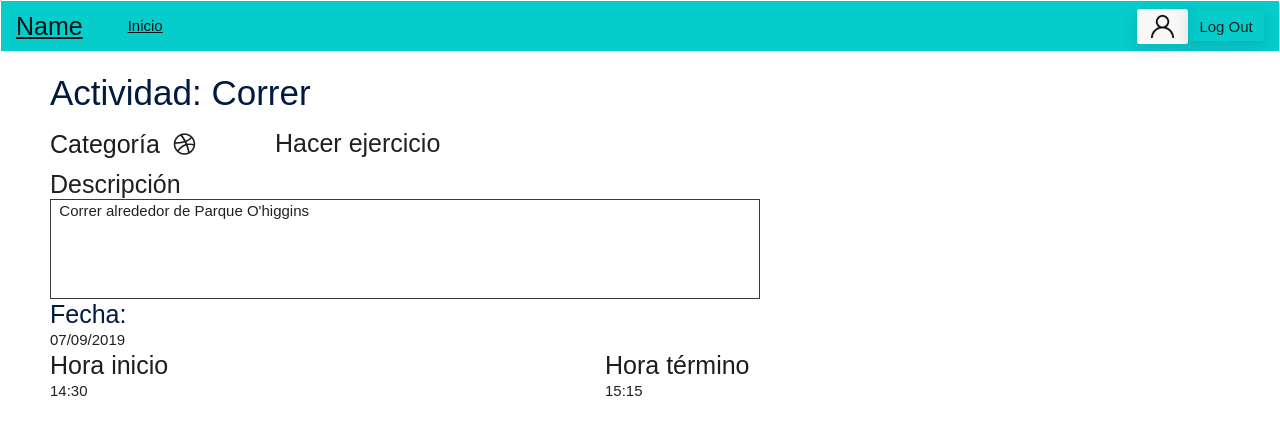
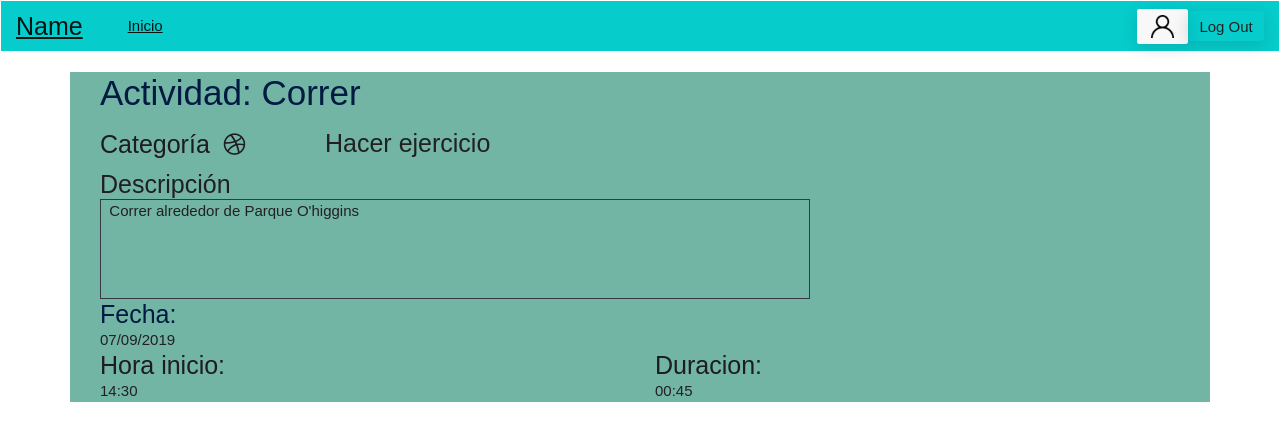
Before and after one commit to DCC-CC4401/2019-2-Name-out-of-bounds-T2, a plain HTML site: page Ficha1.html in a window 1280 px wide. Drawn offline with nearby package versions, Linux system fonts and the light colour scheme.

Commit message:
Fichas arregladas

```diff
--- a/Ficha1.html
+++ b/Ficha1.html
@@ -19,7 +19,7 @@
 
 <body>
     <div>
-        <nav class="navbar navbar-light navbar-expand-md" style="padding: 0px;margin: 0px;">
+        <nav class="navbar navbar-light navbar-expand-md" style="padding: 0px;">
             <div class="container-fluid"><a class="navbar-brand" href="#" style="font-size: 25px;">Name</a><button data-toggle="collapse" class="navbar-toggler" data-target="#navcol-2"><span class="sr-only">Toggle navigation</span><span class="navbar-toggler-icon"></span></button>
                 <div
                     class="collapse navbar-collapse" id="navcol-2">
@@ -28,7 +28,7 @@
                     </ul>
             </div><button class="btn btn-primary" type="button" style="width: 51px;height: 35px;background-color: rgb(248,248,248);"><img src="assets/img/usuario.png" style="width: 23px;"></button><button class="btn btn-primary" type="button" style="font-size: 15px;">Log Out</button></div>
     </nav>
-    <div class="container" style="margin: 20px;">
+    <div class="container" style=" background-color: #73b5a5;">
         <div class="col-md-12">
             <h1 class="display-4" style="background-color: rgba(104,165,255,0);font-family: 'Source Sans Pro', sans-serif;">Actividad:&nbsp;Correr</h1>
             <div class="row">
@@ -49,12 +49,12 @@
                     <p style="font-family: 'Source Sans Pro', sans-serif;font-size: 15px;">07/09/2019</p>
                 </div>
                 <div class="col">
-                    <h3 style="font-family: 'Source Sans Pro', sans-serif;font-size: 25px;">Hora inicio</h3>
+                    <h3 style="font-family: 'Source Sans Pro', sans-serif;font-size: 25px;">Hora inicio:</h3>
                     <p style="font-family: 'Source Sans Pro', sans-serif;font-size: 15px;">14:30</p>
                 </div>
                 <div class="col-md-6">
-                    <h3 style="font-family: 'Source Sans Pro', sans-serif;font-size: 25px;">Hora término</h3>
-                    <p style="font-family: 'Source Sans Pro', sans-serif;font-size: 15px;">15:15</p>
+                    <h3 style="font-family: 'Source Sans Pro', sans-serif;font-size: 25px;">Duracion:</h3>
+                    <p style="font-family: 'Source Sans Pro', sans-serif;font-size: 15px;">00:45</p>
                 </div>
             </div>
         </div>
```
Also changed, not shown: Ficha2.html (+3 -3 lines).
